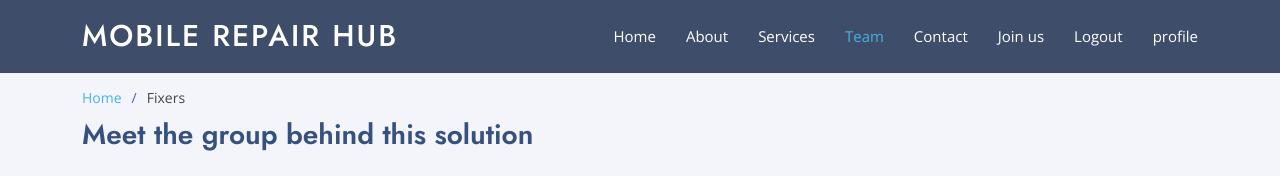
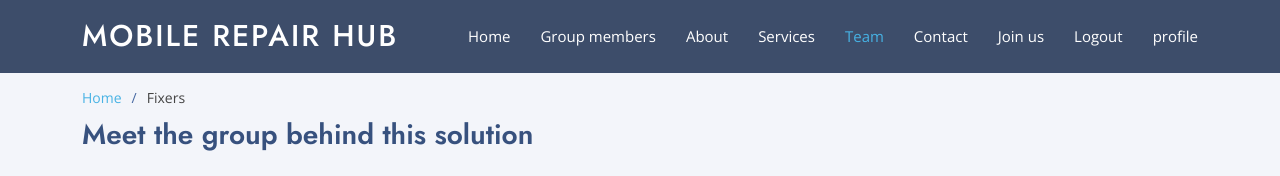
Before and after one commit to mishatheking/MRH, a Django app: page /group in a window 1280 px wide. Shown: the top 176 px of the page. Run offline with Django 4.2, Linux system fonts and the light colour scheme; some libraries are stand-ins or nearby versions.

Commit message:
Update base.html

```diff
--- a/templates/base.html
+++ b/templates/base.html
@@ -46,6 +46,7 @@
       <nav id="navbar" class="navbar">
         <ul>
           <li><a class="nav-link scrollto " href="home">Home</a></li>
+          <li><a class="nav-link scrollto " href="group">Group members</a></li>
           <li><a class="nav-link scrollto" href="home#about">About</a></li>
           <li><a class="nav-link scrollto" href="home#services">Services</a></li>
           <li><a class="nav-link scrollto" href="home#team">Team</a></li>
```
